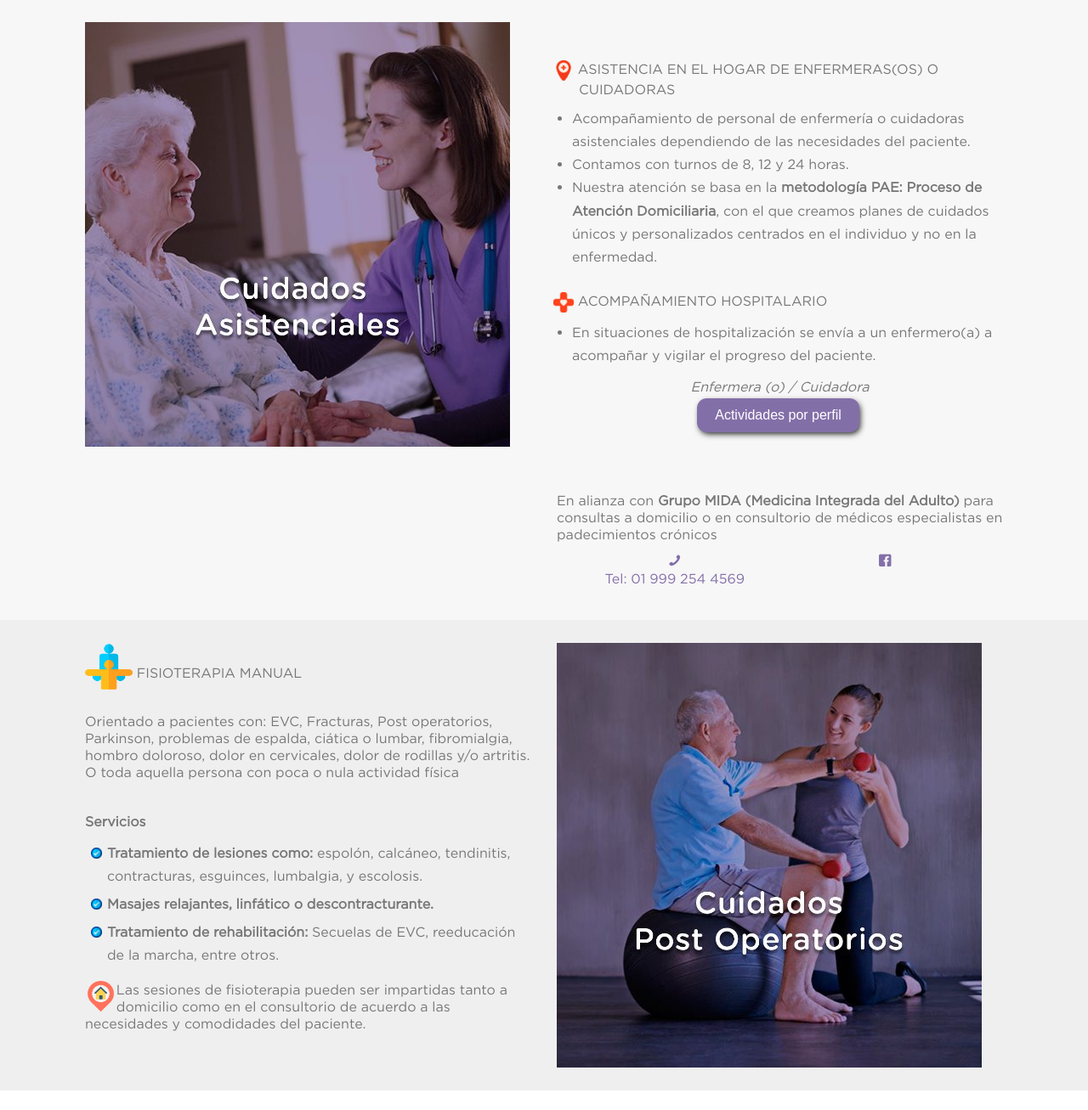
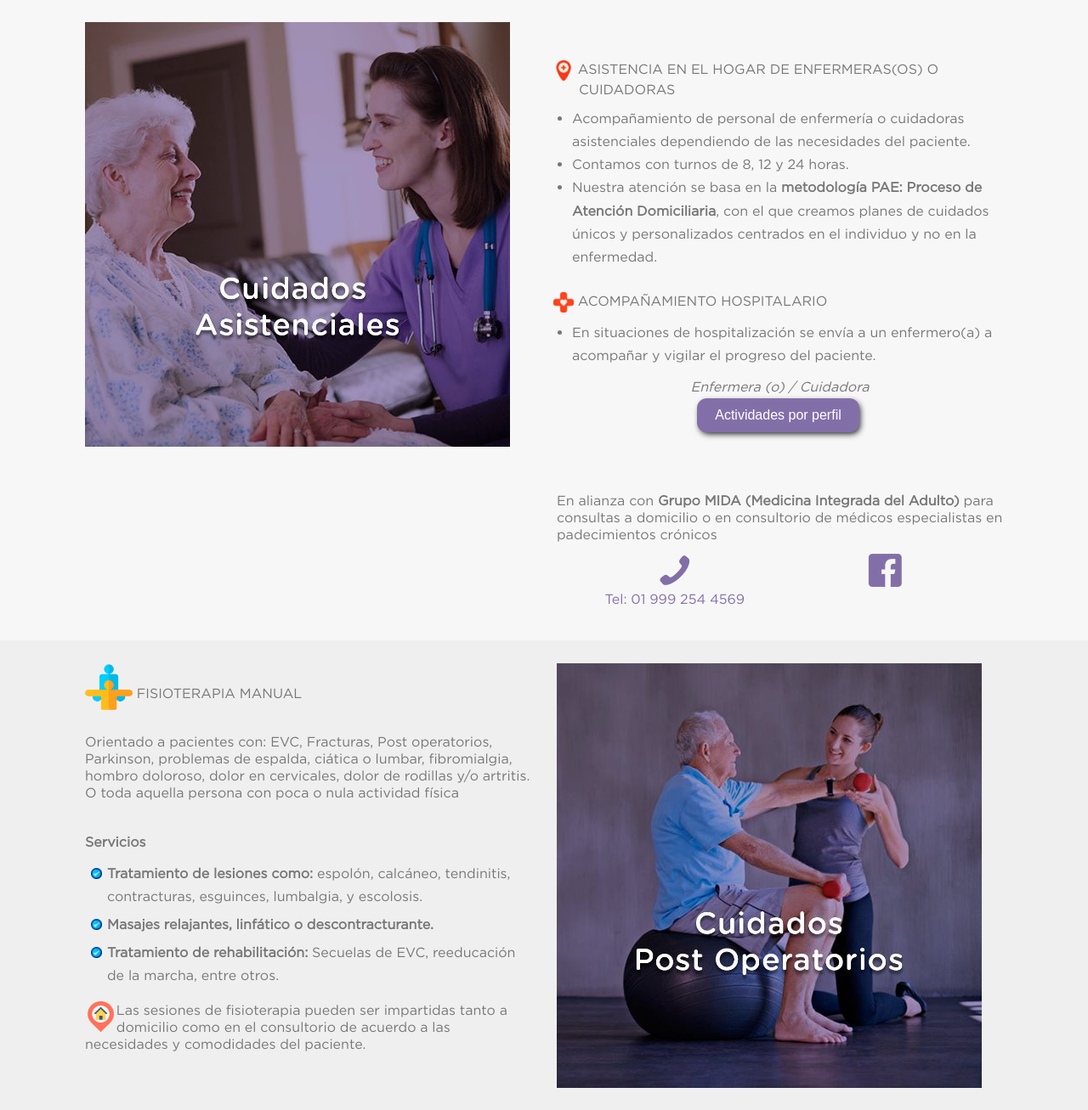
Before and after one commit to jnoelopez85/vitality, a PHP site: page /nuestros-servicios.php in a window 1280 px wide. Shown: the part 139-1446 px from the top of the page at 85% size. Run offline with PHP 8.4, Linux system fonts and the light colour scheme; some libraries are stand-ins or nearby versions; some web fonts are replaced.

Commit message:
Add files via upload

```diff
--- a/css/style.css
+++ b/css/style.css
@@ -43,7 +43,10 @@ ul.vineta{
 .titulo-icon{
   width: 1.5em;
 }
-
+.link-icon{
+	color: #836fa8;
+	font-size: 2.7em;
+}
 .titulo-icon-fisio{
     width: 3.5em;
     padding-bottom: 1.1em;
```
